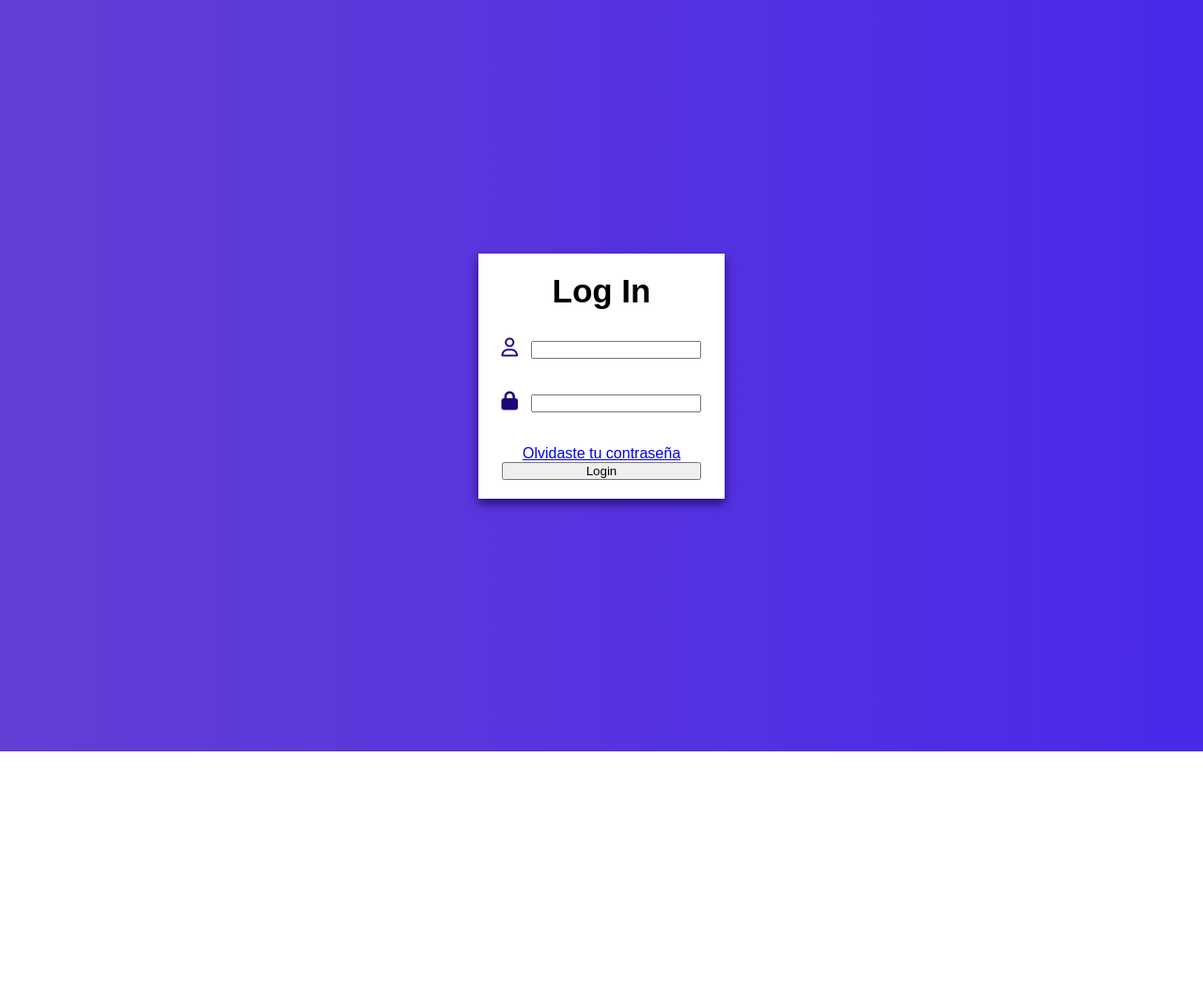
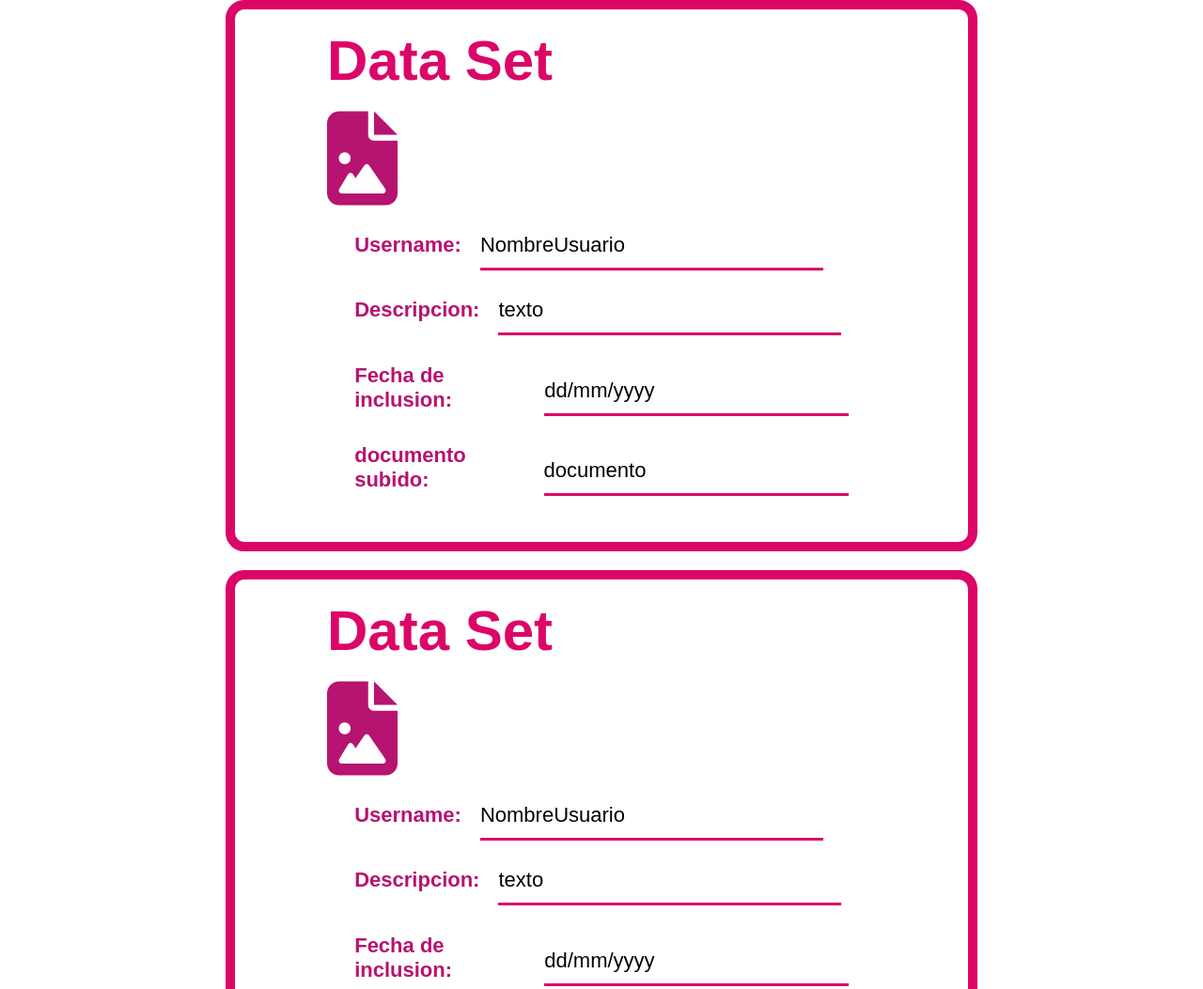
Before and after one commit to Mariana612/Bases2-Tarea-1, a plain HTML site: page js-basics/index.html in a window 1280 px wide. Shown: the top 1053 px of the page at 94% size. Before the commit the page ends 800 px from the top, so only its background shows below. Drawn offline with Linux system fonts and the light colour scheme.

Commit message:
Actualización del branch

```diff
--- a/js-basics/index.html
+++ b/js-basics/index.html
@@ -10,7 +10,64 @@
      crossorigin="anonymous" referrerpolicy="no-referrer" />
 </head>
 <body>
-    <form action="">
+
+        <div id="container" class="container">
+            <div class="dataset">
+
+                <div class="cuadroDats">
+                    <form action="">
+                        <h2 class="tittleM">Data Set</h2>
+                        <label>
+                            <i class="fa-solid fa-file-image"></i>
+                        </label>
+
+
+                    <div class="infoIO">
+                        <h3 class="solDatos">Username: </h3>
+                        <output id="username" class="iDat">NombreUsuario</output>
+                    </div>
+
+                    <div class="infoIO">
+                        <h3 class="solDatos">Descripcion:</h3>
+                        <output id="Descripcion" class="iDat">texto</output>
+                    </div>
+
+                    <div class="infoIO">
+                        <h3 class="solDatos">Fecha de inclusion:</h3>
+                        <output id="fecha" class="iDat">dd/mm/yyyy</output>
+
+                    </div>
+                    <div class="infoIO">
+                        <h3 class="solDatos">documento subido:</h3>
+                        <output id="fecha" class="iDat">documento</output>
+
+                    </div>
+
+                </div>
+            </div>
+        </div>
+        <div id="comentarios" class="comentarios">
+            <div class="dataset">
+
+                <div class="cuadroDats">
+                    <form action="">
+                        <h4 class="tittleM">Commentarios</h4>
+
+                    <div class="infoIO">
+                        <h4 class="solDatos">Username: </h4>
+                        <output id="username" class="iDat">Comentario x</output>
+                    </div>
+
+                </div>
+            </div>
+        </div>
+
+    <script src="main.js"></script>
+</body>
+</html>
+
+
+    <!-- <form action="">
     <h1 class="tittle">Log In</h1>
     <label>
         <i class="fa-regular fa-user"></i>
@@ -23,6 +80,4 @@
     <a href="#" class = "link">Olvidaste tu contraseña</a>
     <button id = "buttonPass">Login</button>
     </form>
-    <script src="main.js"></script>
-</body>
-</html>
+    <script src="main.js"></script> -->
--- a/js-basics/main.js
+++ b/js-basics/main.js
@@ -0,0 +1,61 @@
+document.addEventListener("DOMContentLoaded", function() {
+    const container = document.getElementById("container");
+    const comentarios = document.getElementById("comentarios");
+    const numberOfSquares = 3; // Specify the number of squares you want
+
+    // Function to create squares
+    function createSquares(containerElement) {
+        for (let i = 0; i < numberOfSquares; i++) {
+            const dataset = document.createElement("div");
+            dataset.classList.add("dataset");
+
+            // Add your content here
+            if (containerElement === container) {
+                dataset.innerHTML = `
+                    <div class="cuadroDats">
+                        <form action="">
+                            <h2 class="tittleM">Data Set</h2>
+                            <label>
+                                <i class="fa-solid fa-file-image"></i>
+                            </label>
+                            <div class="infoIO">
+                                <h3 class="solDatos">Username: </h3>
+                                <output id="username" class="iDat">NombreUsuario</output>
+                            </div>
+                            <div class="infoIO">
+                                <h3 class="solDatos">Descripcion:</h3>
+                                <output id="Descripcion" class="iDat">texto</output>
+                            </div>
+                            <div class="infoIO">
+                                <h3 class="solDatos">Fecha de inclusion:</h3>
+                                <output id="fecha" class="iDat">dd/mm/yyyy</output>
+                            </div>
+                            <div class="infoIO">
+                                <h3 class="solDatos">documento subido:</h3>
+                                <output id="fecha" class="iDat">documento</output>
+                            </div>
+                        </form>
+                    </div>
+                `;
+            } else if (containerElement === comentarios) {
+                dataset.innerHTML = `
+                    <div class="cuadroDats">
+                        <form action="">
+                            <h4 class="tittleM">Comentarios</h4>
+                            <div class="infoIO">
+                                <h4 class="solDatos">Username: </h4>
+                                <output id="username" class="iDat">Comentario x</output>
+                            </div>
+                        </form>
+                    </div>
+                `;
+            }
+
+            containerElement.appendChild(dataset);
+        }
+    }
+
+    // Create squares for both container and comentarios
+    createSquares(container);
+    createSquares(comentarios);
+});
--- a/js-basics/styles.css
+++ b/js-basics/styles.css
@@ -1,10 +1,76 @@
-*{
+* {
     margin: 0;
     padding: 0;
     box-sizing: border-box;
     font-family: sans-serif;
 }
 
+
+.dataset {
+    display: flex;
+    flex-direction: column;
+    justify-content: center; /* Center vertically */
+    align-items: center; /* Center horizontally */
+    height: 25%;
+    width: 800px;
+    border: 10px solid rgb(219, 6, 104);
+    border-radius: 20px;
+    background-color: white;
+    margin: 0 auto; /* Center horizontally */
+    margin-bottom: 20px;
+}
+
+.tittleM {
+    color: rgb(219, 6, 104);
+    font-size: 60px;
+    margin-bottom: 20px; /* Adjust margin as needed */
+}
+
+form label .fa-solid {
+    font-size: 100px;
+    color: rgb(183, 19, 113);
+}
+
+.cuadroDats {
+    display: flex;
+    flex-direction: column;
+    width: 80%; /* Adjust width as needed */
+    max-height: 90%; /* Adjust max-height as needed */
+    overflow: auto; /* Add overflow to enable scrolling if content exceeds height */
+    padding: 20px; /* Add padding to the content */
+}
+
+.solDatos {
+    color: rgb(183, 19, 113);
+    font-size: 22px;
+    font-family: "Poppins", sans-serif;
+}
+
+.infoIO {
+    display: flex;
+    flex-direction: row;
+    margin: 5%; /* Adjust margin as needed */
+}
+
+.iDat {
+    height: 40px;
+    width: 365px;
+    margin-top: 16px;
+    margin-left: 20px;
+    font-size: 22px;
+    font-family: "Poppins", sans-serif;
+    border: 0px;
+    border-bottom: 3px solid rgb(219, 6, 104);
+}
+
+.infoIO output#username {
+    margin-top: 0px; /* Increase top margin to 20 pixels */
+}
+.infoIO output#Descripcion {
+    margin-top: 0px; /* Increase top margin to 20 pixels */
+}
+
+/*
 body{
     display: flex;
     align-items: center;
@@ -45,4 +111,4 @@ form label .fa-regular{
     color: #1b0779;
     margin-right: 10px;
 
-}
+} */
```
